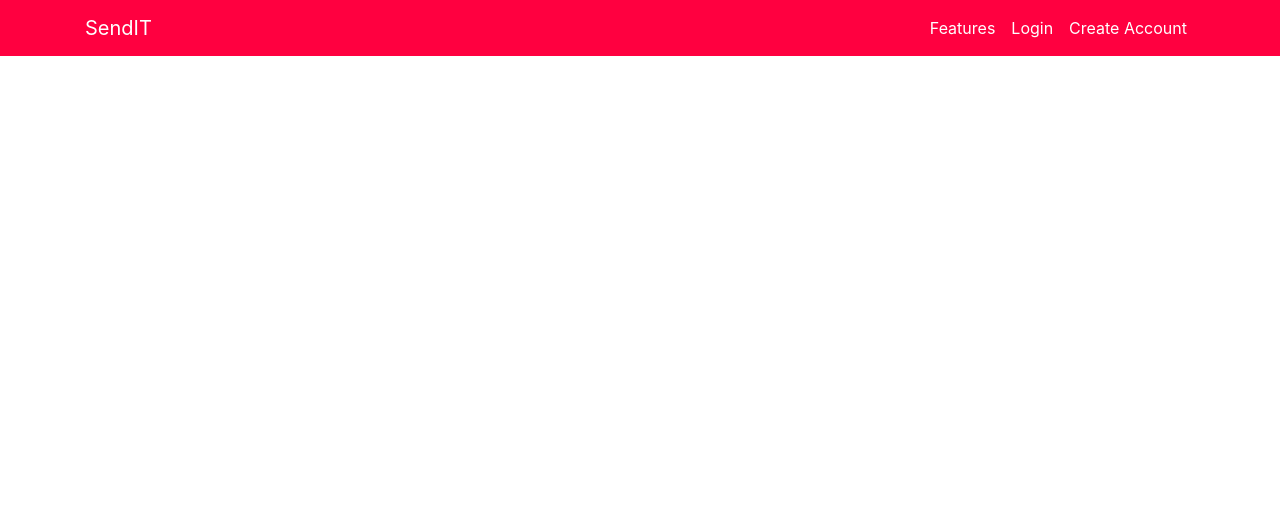
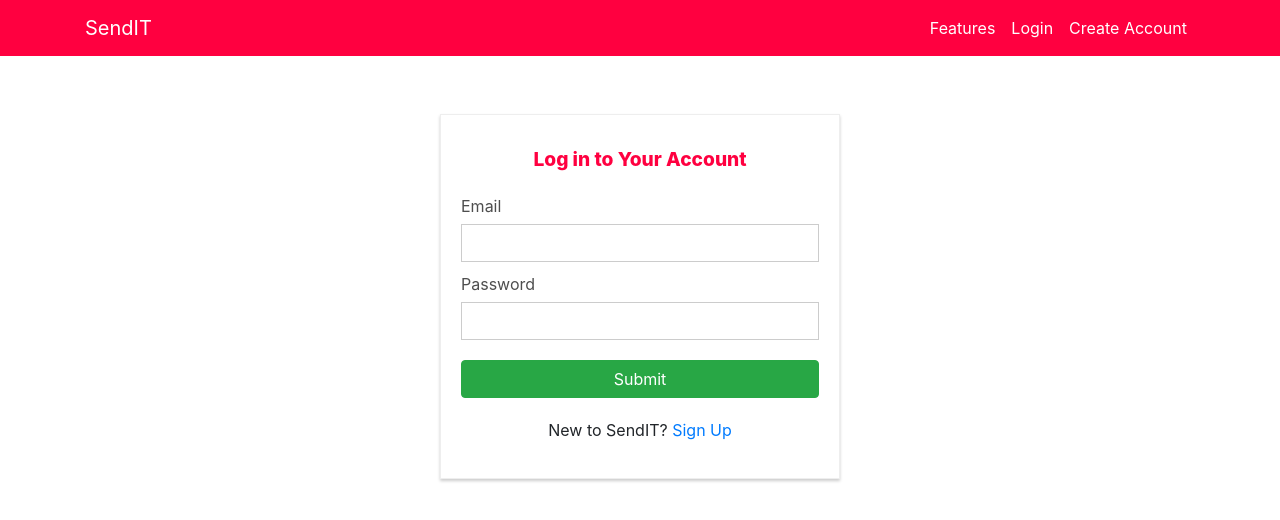
Before and after one commit to NwogeEberechi/sendIT-UI, an Angular app: page /login in a window 1280 px wide. Before the commit this address led to /. Shown: the top 520 px of the page. Built offline with nearby package versions, Linux system fonts and the light colour scheme.

Commit message:
feature(login):create login page - generate login component - add login route - add login form - style elements
[starts #162411682]

```diff
--- a/src/app/app-routing.module.ts
+++ b/src/app/app-routing.module.ts
@@ -1,8 +1,13 @@
 import { NgModule } from '@angular/core';
 import { Routes, RouterModule } from '@angular/router';
 import { HomeComponent } from './components/home/home.component';
+import { LoginComponent } from './components/accounts/login/login.component';
 
 const routes: Routes = [
+  {
+    path:'login',
+    component: LoginComponent
+  },
   {
     path: '',
     component: HomeComponent
--- a/src/app/app.module.ts
+++ b/src/app/app.module.ts
@@ -5,12 +5,14 @@ import { AppRoutingModule } from './app-routing.module';
 import { AppComponent } from './app.component';
 import { NavbarComponent } from './components/navbar/navbar.component';
 import { HomeComponent } from './components/home/home.component';
+import { LoginComponent } from './components/accounts/login/login.component';
 
 @NgModule({
   declarations: [
     AppComponent,
     NavbarComponent,
-    HomeComponent
+    HomeComponent,
+    LoginComponent
   ],
   imports: [
     BrowserModule,
--- /dev/null
+++ b/src/app/components/accounts/login/login.component.html
@@ -0,0 +1,24 @@
+<div class="login-wrapper">
+    <div class="form">
+        <form>
+          <div class="form-header">
+              Log in to Your Account
+          </div>
+          <div class="input">
+            <label for="email">Email</label>
+            <input type="email" id="email">
+          </div>
+          <div class="input">
+            <label for="password">Password</label>
+            <input type="password" id="password">
+          </div>
+          <div class="submit">
+            <button type="submit" class="btn btn-success">Submit</button>
+          </div>
+          <div class="account-prompt">
+              <p>New to SendIT? <a routerLink="/signup">Sign Up </a> </p>
+          </div>
+        </form>
+      </div>
+
+</div>
--- /dev/null
+++ b/src/app/components/accounts/login/login.component.scss
@@ -0,0 +1,3 @@
+.login-wrapper{
+    margin-top: 5%;
+}
--- /dev/null
+++ b/src/app/components/accounts/login/login.component.ts
@@ -0,0 +1,15 @@
+import { Component, OnInit } from '@angular/core';
+
+@Component({
+  selector: 'app-login',
+  templateUrl: './login.component.html',
+  styleUrls: ['./login.component.scss']
+})
+export class LoginComponent implements OnInit {
+
+  constructor() { }
+
+  ngOnInit() {
+  }
+
+}
--- a/src/app/components/home/home.component.html
+++ b/src/app/components/home/home.component.html
@@ -5,7 +5,7 @@
           <h1>Deliver Easily <br> within and across cities</h1><br>
           <p>Make a request from the comfort of your home or office and an agent
             will pick it up and get it done. It's seamless delivery, on demand.</p>
-          <p>Sendbox connects businesses and individuals with the right courier
+          <p>SendIT connects businesses and individuals with the right courier
             agent for quick and affordable delivery.</p>
           <br>
           <button class="btn btn-success">Create Account</button>
@@ -27,7 +27,7 @@
               <h6 class="colored-heading uppercase">For Individuals</h6>
               Whether it is sending something special to a friend or picking up a last
               minute item for that deadline or special event,
-              use Sendbox to find quick and affordable options for delivery.
+              use SendIT to find quick and affordable options for delivery.
           </div>
           <div class="col-sm-12 col-md-4">
               <h6 class="colored-heading uppercase">For Businesses</h6>
@@ -46,7 +46,7 @@
     <div class="container">
       <div class="header">
           <h3 class="text-center">How it Works</h3>
-          <h5 class="text-center">Whether you're a small or large business, Sendbox is really easy to use.</h5>
+          <h5 class="text-center">Whether you're a small or large business, SendIT is really easy to use.</h5>
       </div>
         <div class="row">
             <div class="col-sm-12 col-md-4">
@@ -54,7 +54,7 @@
                 <p>
                 Whether it is sending something special to a friend or picking up a last
                 minute item for that deadline or special event,
-                use Sendbox to find quick and affordable options for delivery.
+                use SendIT to find quick and affordable options for delivery.
                 </p>
             </div>
             <div class="col-sm-12 col-md-4">
@@ -99,7 +99,7 @@
               <div class="col-sm-12 col-md-4">
                   <h6 class="colored-heading uppercase">Integrations</h6>
                   <p>
-                      Easily integrate Sendbox into your other systems. If your business requires consistency with
+                      Easily integrate SendIT into your other systems. If your business requires consistency with
                       shipping, then you're in spacerthe right place.
                   </p>
               </div>
@@ -123,7 +123,7 @@
                 <div class="col-sm-12 col-md-4">
                     <h6 class="colored-heading uppercase">Nationwide Delivery</h6>
                     <p>
-                        Ship like you own the world! With Sendbox, you can immediately ship your packages Nationwide.
+                        Ship like you own the world! With SendIT, you can immediately ship your packages Nationwide.
                          International shipments are also possible.
                     </p>
                 </div>
--- a/src/app/components/navbar/navbar.component.html
+++ b/src/app/components/navbar/navbar.component.html
@@ -16,7 +16,7 @@
                 <a class="nav-link" routerLink="/">Features</a>
                 </li>
           <li class="nav-item">
-              <a class="nav-link" routerLink="/"> Login </a>
+              <a class="nav-link" routerLink="/login"> Login </a>
           </li>
             <li class="nav-item">
               <a class="nav-link" routerLink="/">Create Account</a>
--- a/src/styles.scss
+++ b/src/styles.scss
@@ -3,3 +3,84 @@
 body{
     padding-top:50px;
 }
+
+/* forms*/
+.form {
+    width: 400px;
+    margin: 30px auto;
+    border: 1px solid #eee;
+    padding: 20px;
+    box-shadow: 0 2px 3px #ccc;
+  }
+
+  .input {
+    margin: 10px auto;
+  }
+
+  .input label {
+    display: block;
+    color: #4e4e4e;
+    margin-bottom: 6px;
+  }
+
+  .input.inline label {
+    display: inline;
+  }
+
+  .input input {
+    font: inherit;
+    width: 100%;
+    padding: 6px 12px;
+    box-sizing: border-box;
+    border: 1px solid #ccc;
+  }
+
+  .input input:focus {
+    outline: none;
+    border: 1px solid #521751;
+    background-color: #eee;
+  }
+
+  .input.invalid input, .input.invalid textarea {
+    border: ipx solid red;
+    background-color: #ffc9aa;
+  }
+
+  .input.invalid label, .input p {
+    color: red;
+  }
+
+  .input.invalid  p {
+    font-size: 0.9rem;
+  }
+
+  .input.inline input {
+    width: auto;
+  }
+  .page-item.active .page-link {
+    z-index: 1;
+    color: #fff;
+    background-color: #52033a;
+    border-color: #521751;
+  }
+  .page-link {
+    color: #521751;
+  }
+  .account-prompt{
+    margin-top: 20px;
+    text-align: center;
+  }
+  .form-header{
+    text-align: center;
+    font-size: 1.2em;
+    padding: 10px;
+    color: #ff0040;
+    font-weight: 800;
+  }
+  .submit{
+    margin-top:20px;
+    text-align: center;
+  }
+  .submit button{
+    width: 100%;
+  }
```
Also changed, not shown: 1 other file (tests, documents, lock files or other folders).
